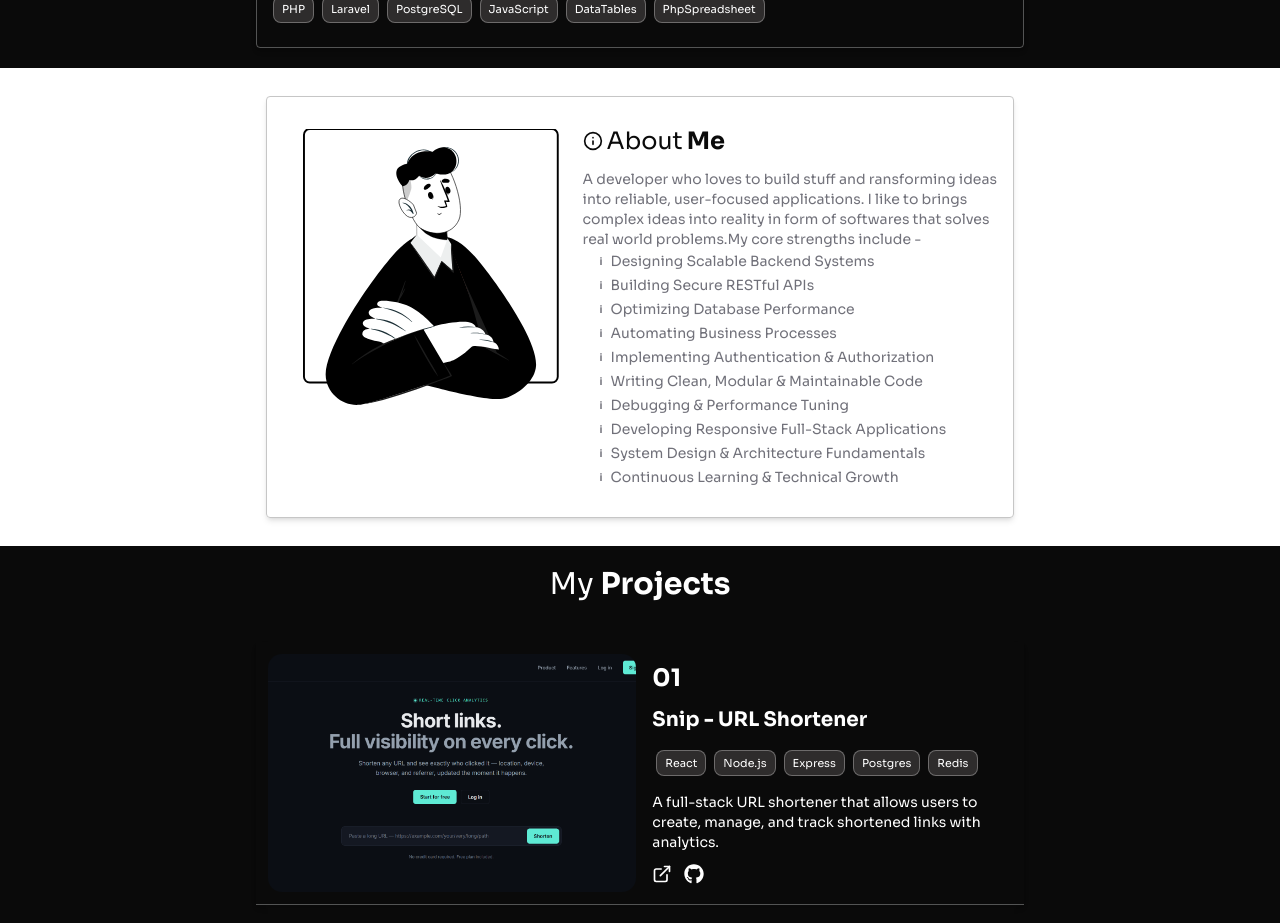
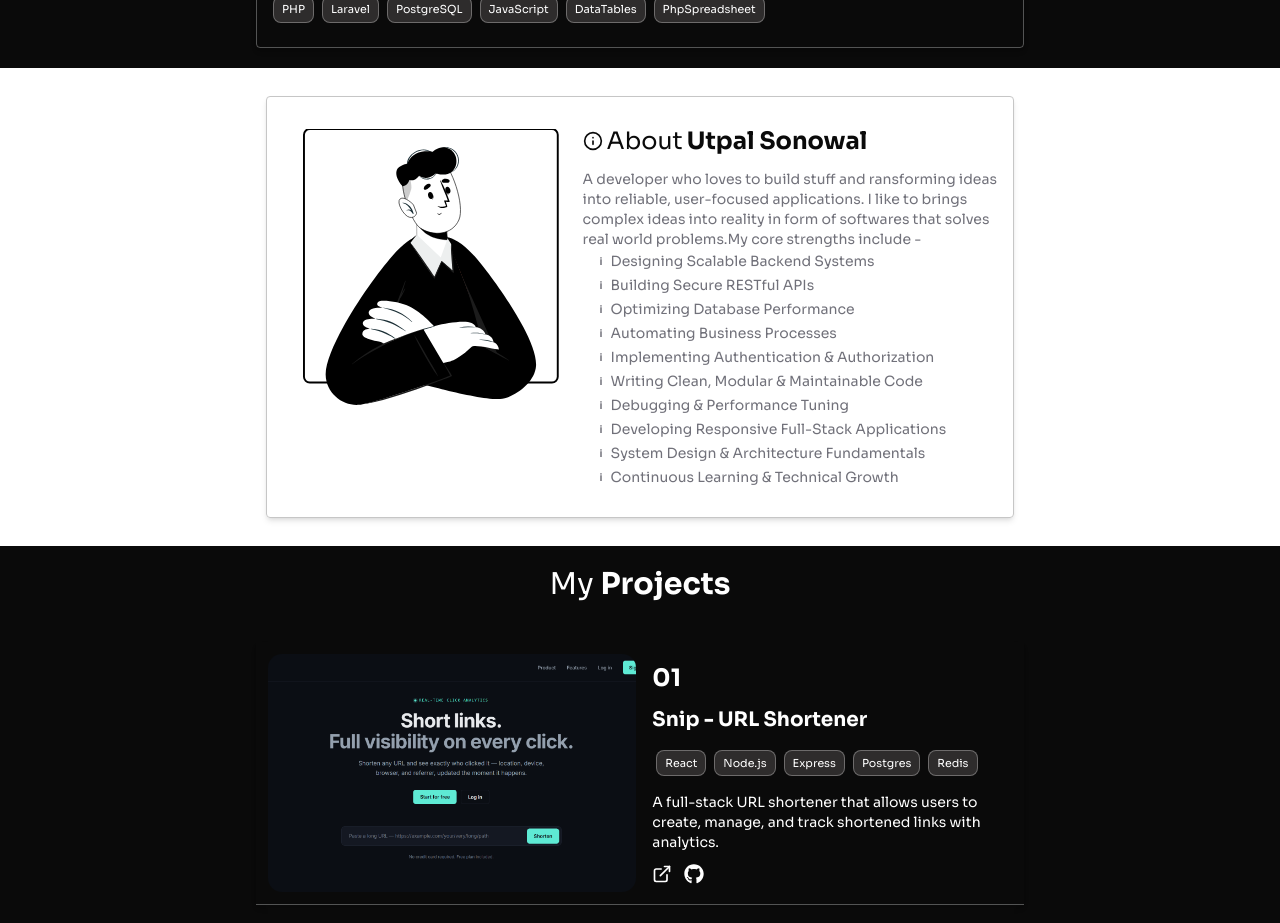
Before and after one commit to Utpalsonowal7/portfolio, a Next.js app: page / in a window 1280 px wide. Shown: the part 1960-2883 px from the top of the page. Built offline with nearby package versions, Linux system fonts and the light colour scheme.

Commit message:
added seo

```diff
--- a/src/app/layout.tsx
+++ b/src/app/layout.tsx
@@ -15,6 +15,9 @@ const geistMono = Geist_Mono({
 
 export const metadata: Metadata = {
      metadataBase: new URL("https://utpx.in"),
+
+
+     applicationName:"Utpal Sonowal",
 
      title: {
           default: "Utpal Sonowal | Full Stack Developer",
@@ -93,7 +96,7 @@ export const metadata: Metadata = {
                "Explore the portfolio of Utpal Sonowal featuring projects, skills, and experience in full-stack web development.",
 
           url: "https://utpx.in",
-          siteName: "Utpal Sonowal Portfolio",
+          siteName: "Utpal Sonowal",
           locale: "en_US",
           type: "website",
 
@@ -129,6 +132,7 @@ export default function RootLayout({
             className={`${geistSans.variable} ${geistMono.variable} h-full antialiased`}
        >
             <body className="min-h-full flex flex-col">
+                 <>
                       <script
                            type="application/ld+json"
                            dangerouslySetInnerHTML={{
@@ -146,6 +150,20 @@ export default function RootLayout({
                                 }),
                            }}
                       />
+
+                      <script
+                           type="application/ld+json"
+                           dangerouslySetInnerHTML={{
+                                __html: JSON.stringify({
+                                     "@context": "https://schema.org",
+                                     "@type": "WebSite",
+                                     url: "https://utpx.in",
+                                     name: "Utpal Sonowal",
+                                     alternateName: "UTPX",
+                                }),
+                           }}
+                      />
+                 </>
                  {children}
                  <Toaster position="top-center" />
             </body>
--- a/src/components/About.tsx
+++ b/src/components/About.tsx
@@ -33,7 +33,7 @@ export default function About() {
                                    <span>
                                         <Info size={20}/>
                                    </span>
-                                   About <span className="font-bold">Me</span>
+                                   About <span className="font-bold">Utpal Sonowal</span>
                               </h1>
                          </div>
 
```
Lines whose indentation alone changed are shown as unchanged.
